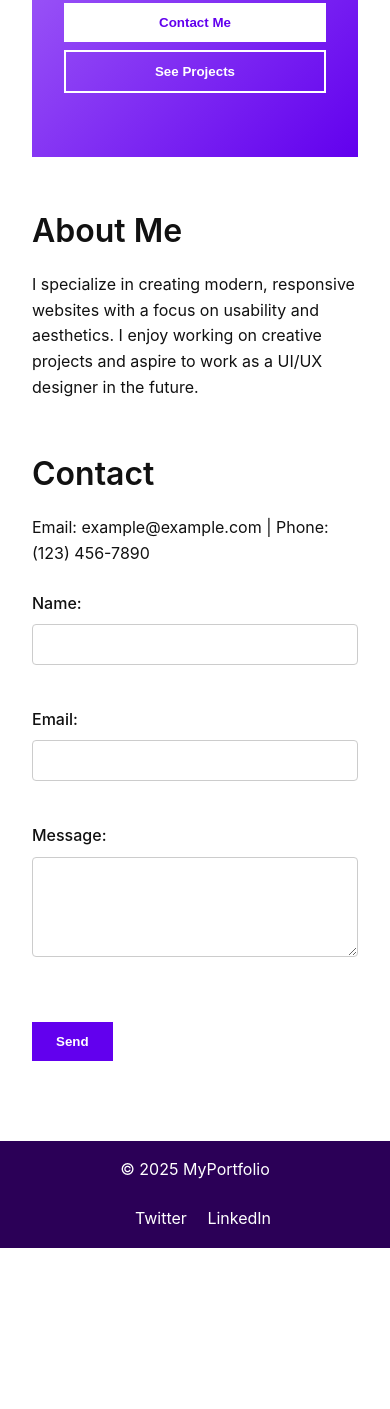
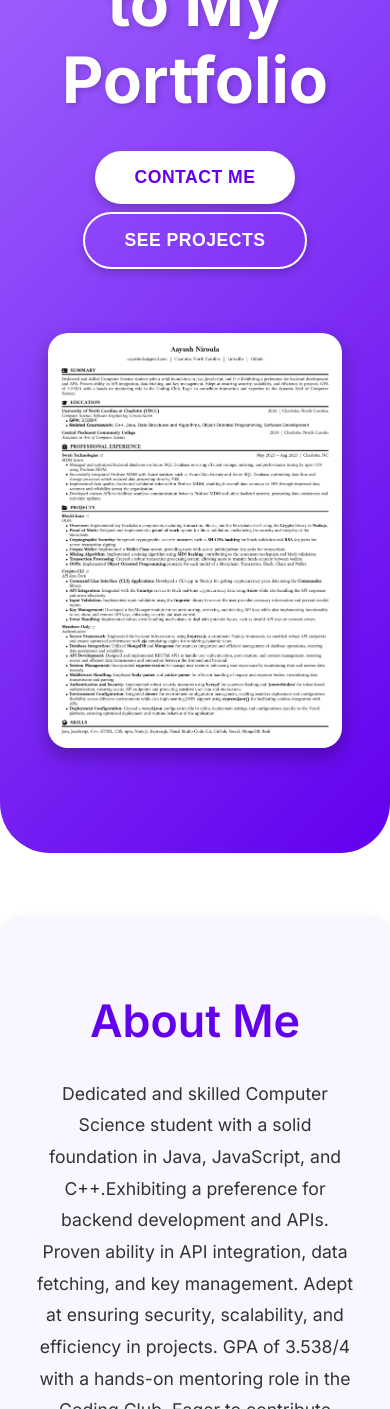
Before and after one commit to Aayushzz/ITIS3135, a plain HTML site: page Project1/index.html in a window 390 px wide. Shown: the part 591-2000 px from the top of the page. Before the commit the page ends 1839 px from the top, so only its background shows below. Drawn offline with Linux system fonts and the light colour scheme.

Commit message:
Added Styles

```diff
--- a/Project1/index.html
+++ b/Project1/index.html
@@ -1,51 +1,104 @@
 <!DOCTYPE html>
 <html lang="en">
   <head>
-    <meta charset="UTF-8">
-    <link rel="icon" href="images/Logo.png">
-    <meta name="viewport" content="width=device-width, initial-scale=1.0">
+    <meta charset="UTF-8" />
+    <link rel="icon" href="images/Logo.png" />
+    <meta name="viewport" content="width=device-width, initial-scale=1.0" />
     <title>Aayush Niroula</title>
-    <link rel="stylesheet" href="styles.css">
+    <link rel="stylesheet" href="styles.css" />
+    <link
+      href="https://fonts.googleapis.com/css2?family=Inter:wght@400;600;700&display=swap"
+      rel="stylesheet"
+    />
   </head>
   <body>
     <header>
       <div class="logo">
-            <img  src="images/Logo.png" >
+        <img src="images/Logo.png" />
       </div>
 
       <nav>
-            <a href="index.html">Home</a>
-            <a href="index.html">Projects</a>
-            <a href="index.html">Resume</a>
-            <a href="index.html">Socials</a>
+        <a href="index.html" class="nav-btn">Home</a>
+        <a href="projects.html" class="nav-btn">Projects</a>
+        <a
+          href="https://drive.google.com/file/d/11GjJXefemBGH69Qpwe-9TGeAowAuYRLr/view?usp=sharing"
+          class="nav-btn"
+          target="_blank"
+          >Resume</a
+        >
+        <a href="index.html" class="nav-btn">Socials</a>
       </nav>
     </header>
     <main>
       <section class="hero">
+        <div class="hero-content">
           <div class="hero-text">
             <h1>Welcome to My Portfolio</h1>
-      <p>I'm a passionate designer and developer. Explore my projects and get in touch!</p>
+            <p></p>
             <div class="hero-buttons">
-        <button class="btn-primary">Contact Me</button>
-        <button class="btn-outline">See Projects</button>
+              <a href="#contact"
+                ><button class="btn-primary">Contact Me</button></a
+              >
+              <a href="projects.html"
+                ><button class="btn-outline">See Projects</button></a
+              >
+            </div>
+          </div>
+          <div class="hero-image">
+            <a
+              href="https://drive.google.com/file/d/11GjJXefemBGH69Qpwe-9TGeAowAuYRLr/view?usp=sharing"
+              target=""
+              ><img src="images/Resume.jpg" alt="Resume"
+            /></a>
           </div>
         </div>
       </section>
+      <section id="socials"></section>
 
       <section id="about">
         <h2>About Me</h2>
-    <p>I specialize in creating modern, responsive websites with a focus on usability and aesthetics. I enjoy working on creative projects and aspire to work as a UI/UX designer in the future.</p>
+        <p>
+          Dedicated and skilled Computer Science student with a solid foundation
+          in Java, JavaScript, and C++.Exhibiting a preference for backend
+          development and APIs. Proven ability in API integration, data
+          fetching, and key management. Adept at ensuring security, scalability,
+          and efficiency in projects. GPA of 3.538/4 with a hands-on mentoring
+          role in the Coding Club. Eager to contribute innovation and expertise
+          to the dynamic field of Computer Science.
+        </p>
       </section>
 
       <section id="contact">
         <h2>Contact</h2>
         <p>Email: example@example.com | Phone: (123) 456-7890</p>
+
+        <div class="contact-content">
+          <!-- Left: Contact form -->
           <form>
-      <label>Name: <input type="text" name="name" required></label><br>
-      <label>Email: <input type="email" name="email" required></label><br>
-      <label>Message: <textarea name="message" required></textarea></label><br>
+            <label
+              >Name:
+              <input type="text" name="name" required />
+            </label>
+            <label
+              >Email:
+              <input type="email" name="email" required />
+            </label>
+            <label
+              >Message:
+              <textarea name="message" required></textarea>
+            </label>
             <button type="submit">Send</button>
           </form>
+
+          <!-- Right: Social media -->
+          <div class="contact-socials">
+            <h3>Connect with me</h3>
+            <a href="#">LinkedIn</a><br />
+            <a href="#">GitHub</a><br />
+            <a href="#">Twitter</a><br />
+            <a href="#">Instagram</a>
+          </div>
+        </div>
       </section>
     </main>
 
@@ -56,6 +109,5 @@
         <a href="#">LinkedIn</a>
       </div>
     </footer>
-
   </body>
 </html>
--- a/Project1/styles.css
+++ b/Project1/styles.css
@@ -5,15 +5,17 @@
 }
 
 body {
-  font-family: 'Inter', sans-serif;
-  line-height: 1.6;
+  font-family: "Inter", sans-serif;
+  font-size: 16px;
+  color: #111;
   background-color: #fff;
-  color: #111;
+  line-height: 1.8;
   min-height: 100vh;
   display: flex;
   flex-direction: column;
 }
 
+/* HEADER */
 header {
   width: 100%;
   padding: 1rem 4rem;
@@ -24,73 +26,134 @@ header {
 }
 
 .logo img {
-  width: 180px; /* was 150px */
+  width: 180px;
   height: auto;
 }
 
 nav {
   display: flex;
-  gap: 1.5rem; /* slightly more spacing between links */
+  gap: 1.5rem;
+  flex-wrap: wrap;
 }
 
-nav a {
+.nav-btn {
+  background-color: #fff;
+  color: #6200ee;
+  padding: 0.5rem 1rem;
+  border-radius: 4px;
+  font-weight: 600;
+  font-size: 1.1rem;
+  border: 2px solid #6200ee;
+  transition: background-color 0.3s ease;
   text-decoration: none;
-  color: #111;
-  font-weight: 600; /* slightly bolder */
-  font-size: 1.2rem; /* was default — now bigger */
 }
 
-nav a:hover {
-  text-decoration: underline;
+.nav-btn:hover {
+  background-color: #4b00b4;
+  color: #fff;
 }
 
-h1, h2 {
-  margin-bottom: 1rem;
-}
-
+/* TYPOGRAPHY */
 h1 {
-  font-size: 2.5rem;
+  font-size: 3.5rem;
   font-weight: 700;
+  line-height: 1.2;
 }
 
 h2 {
-  font-size: 2rem;
+  font-size: 2.8rem;
   font-weight: 600;
+  margin-bottom: 1rem;
+  color: #6200ee;
 }
 
 p {
+  font-size: 1.1rem;
   max-width: 700px;
+  color: #444;
+  line-height: 1.8;
   margin-bottom: 1.5rem;
 }
+
+/* HERO SECTION */
 .hero {
-  background: linear-gradient(135deg, #bb86fc, #6200ee);
-  color: white;
-  padding: 4rem 2rem;
-  text-align: center;
+  background: linear-gradient(135deg, #a56cff, #6200ee);
+  color: #fff;
+  padding: 6rem 2rem;
+  text-align: left;
+  position: relative;
+  overflow: hidden;
+  border-bottom-left-radius: 50px;
+  border-bottom-right-radius: 50px;
+}
+
+.hero-content {
+  max-width: 1200px;
+  margin: 0 auto;
+  display: flex;
+  align-items: center;
+  gap: 4rem;
+}
+
+.hero-text {
+  flex: 1;
+  animation: fadeIn 1s ease forwards;
+}
+
+.hero-text h1 {
+  font-size: 4rem;
+  margin-bottom: 1rem;
+  text-shadow: 2px 2px 6px rgba(0, 0, 0, 0.2);
 }
 
 .hero-text p {
-  font-size: 1.2rem;
-  margin-bottom: 1.5rem;
+  font-size: 1.3rem;
+  color: #f3e9ff;
+  margin-bottom: 2rem;
 }
 
 .hero-buttons {
   display: flex;
-  justify-content: center;
   gap: 1rem;
+  justify-content: flex-start;
 }
 
-.btn-primary, .btn-outline {
-  padding: 0.75rem 1.5rem;
-  border: none;
+.hero-image {
+  flex: 1;
+  text-align: right;
+}
+
+.hero-image img {
+  max-width: 90%;
+  border-radius: 20px;
+  box-shadow: 0 8px 20px rgba(0, 0, 0, 0.3);
+}
+
+/* BUTTONS */
+.btn-primary,
+.btn-outline {
+  padding: 1rem 2.5rem;
+  font-size: 1.1rem;
+  border-radius: 30px;
   font-weight: 600;
+  text-transform: uppercase;
+  letter-spacing: 0.5px;
+  box-shadow: 0 4px 10px rgba(0, 0, 0, 0.2);
   cursor: pointer;
-  transition: 0.3s;
+  transition: all 0.3s ease;
+  text-decoration: none;
 }
 
 .btn-primary {
   background-color: #fff;
   color: #6200ee;
+  border: none;
+}
+
+.btn-primary:hover {
+  background-color: #f0e6ff;
+  color: #4b00b4;
+  transform: translateY(-2px);
 }
 
 .btn-outline {
@@ -99,93 +162,177 @@ p {
   color: #fff;
 }
 
-.btn-primary:hover {
-  background-color: #f0e6ff;
-}
-
 .btn-outline:hover {
   background-color: #fff;
   color: #6200ee;
+  transform: translateY(-2px);
 }
 
-/* Sections */
+/* MAIN */
 main {
   flex: 1;
-  padding: 2rem;
+  padding: 2rem 0;
 }
 
 section {
-  margin-bottom: 3rem;
+  margin-bottom: 4rem;
 }
 
-/* Contact Form */
-form {
-  max-width: 500px;
+/* ABOUT */
+#about {
+  background: #f9f6ff;
+  margin: 2rem auto;
+  border-radius: 20px;
+  padding: 4rem 2rem;
+  box-shadow: 0 4px 12px rgba(0, 0, 0, 0.1);
+  max-width: 1000px;
+  text-align: center;
 }
 
-label {
-  display: block;
-  margin-bottom: 1rem;
-  font-weight: 500;
+#about p {
+  max-width: 800px;
+  margin: 0 auto;
+  font-size: 1.1rem;
+  line-height: 1.8;
+  color: #333;
 }
 
-input, textarea {
+/* CONTACT */
+#contact {
+  background: #f9f6ff;
+  margin: 2rem auto;
+  border-radius: 20px;
+  padding: 4rem 2rem;
+  box-shadow: 0 4px 12px rgba(0, 0, 0, 0.1);
+  max-width: 1000px;
+  text-align: center;
+}
+
+#contact p {
+  max-width: 600px;
+  margin: 0 auto 2rem auto;
+  font-size: 1.1rem;
+  color: #333;
+  line-height: 1.6;
+}
+
+.contact-content {
+  display: flex;
+  gap: 3rem;
+  justify-content: center;
+  align-items: flex-start;
+  flex-wrap: wrap;
+  margin-top: 2rem;
+  text-align: left;
+}
+
+#contact form,
+.contact-socials {
+  flex: 1;
+  max-width: 500px;
+  background: #fff;
+  padding: 2rem;
+  border-radius: 16px;
+  box-shadow: 0 2px 8px rgba(0, 0, 0, 0.1);
+}
+
+#contact label {
+  font-weight: 500;
+  margin-bottom: 0.5rem;
+  display: block;
+  color: #333;
+}
+
+#contact input,
+#contact textarea {
   width: 100%;
   padding: 0.75rem;
-  margin-top: 0.5rem;
+  margin-bottom: 1rem;
   border: 1px solid #ccc;
   border-radius: 4px;
 }
 
-textarea {
-  height: 100px;
+#contact textarea {
+  height: 120px;
 }
 
-button[type="submit"] {
-  margin-top: 1rem;
-  padding: 0.75rem 1.5rem;
+#contact button[type="submit"] {
+  display: inline-block;
+  padding: 1rem 2rem;
   background-color: #6200ee;
-  color: white;
+  color: #fff;
+  font-size: 1.1rem;
+  font-weight: 600;
   border: none;
-  font-weight: 600;
+  border-radius: 6px;
   cursor: pointer;
-  transition: background-color 0.3s;
+  transition: all 0.3s ease;
 }
 
-button[type="submit"]:hover {
+#contact button[type="submit"]:hover {
   background-color: #4b00b4;
+  transform: translateY(-2px);
 }
 
-/* Footer */
-footer {
-  width: 100%;
-  padding: 1rem 2rem;
-  background-color: #2b0057;
-  color: white;
-  display: flex;
-  justify-content: space-between;
-  flex-wrap: wrap;
-  align-items: center;
+.contact-socials h3 {
+  color: #6200ee;
+  margin-bottom: 1rem;
 }
 
-.social-icons a {
-  margin-left: 1rem;
-  color: white;
+.contact-socials a {
+  display: block;
+  color: #333;
+  font-weight: 500;
+  margin-bottom: 0.5rem;
+  text-decoration: none;
+  transition: color 0.3s;
+}
+
+.contact-socials a:hover {
+  color: #6200ee;
+}
+
+/* FOOTER */
+footer {
+  background-color: #2b0057;
+  color: #eee;
+  padding: 2rem;
+  text-align: center;
+}
+
+footer .social-icons a {
+  color: #eee;
+  margin: 0 0.5rem;
+  transition: color 0.3s;
   text-decoration: none;
 }
 
-.social-icons a:hover {
-  text-decoration: underline;
+footer .social-icons a:hover {
+  color: #bb86fc;
 }
 
-/* Responsive Design */
+/* RESPONSIVE */
 @media (max-width: 768px) {
+  .hero-content {
+    flex-direction: column;
+    text-align: center;
+  }
+
+  .hero-image {
+    text-align: center;
+  }
+
   .hero-buttons {
     flex-direction: column;
     gap: 0.5rem;
   }
 
-  header, footer {
+  .contact-content {
+    flex-direction: column;
+  }
+
+  header,
+  footer {
     flex-direction: column;
     text-align: center;
   }
@@ -194,3 +341,15 @@ footer {
     margin: 0.5rem 0;
   }
 }
+
+/* ANIMATION */
+@keyframes fadeIn {
+  from {
+    opacity: 0;
+    transform: translateY(20px);
+  }
+  to {
+    opacity: 1;
+    transform: translateY(0);
+  }
+}
```
Also changed, not shown: Project1/projects.html (added, +42 -0 lines), Project1/images/Resume.jpg (added). Lines whose indentation alone changed are shown as unchanged.
